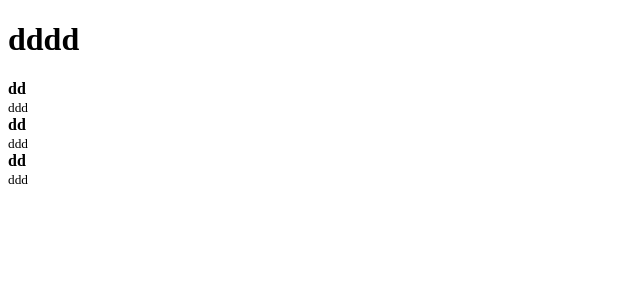
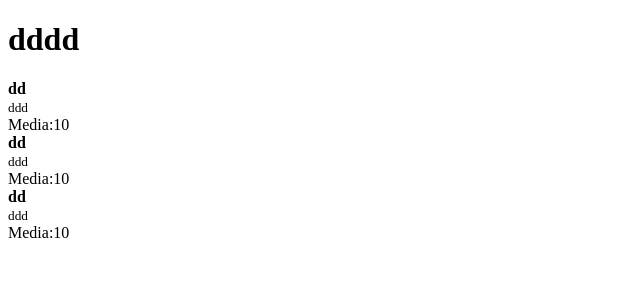
Before and after one commit to PauloJaka/estudos-react, a React app: page / in a window 1280 px wide. Shown: the top 300 px of the page, without its empty margins (0-640 px from the left). Built offline with nearby package versions, Linux system fonts and the light colour scheme.

Commit message:
instalação e tipagem do propTypes e testes

```diff
--- a/package.json
+++ b/package.json
@@ -23,6 +23,7 @@
     "webpack-dev-server": "^4.15.1"
   },
   "dependencies": {
+    "prop-types": "^15.8.1",
     "react": "17.0.2",
     "react-dom": "17.0.2"
   }
--- a/src/App.js
+++ b/src/App.js
@@ -5,9 +5,12 @@ function App () {
     return (
     <>
         <h1>dddd</h1>
-        <Post title="Titulo 01" />
-        <Post />
-        <Post />
+        <Post
+        title="Titulo 01"
+        subtitle ="titulo 02"
+        likes = {20}/>
+        <Post likes = {20} />
+        <Post likes = {20}/>
 
     </>
     );
--- a/src/Post.js
+++ b/src/Post.js
@@ -1,11 +1,17 @@
 import React from "react";
+import PropTypes from "prop-types";
 
 export default function Post(props) {
-    console.log(props)
     return(
         <article>
             <strong>dd</strong><br />
             <small>ddd</small>
+            <br />
+            Media:{props.likes/2}
         </article>
     );
 }
+
+Post.propTypes = {
+    likes: PropTypes.number.isRequired,
+};
```
Also changed, not shown: 1 other file (tests, documents, lock files or other folders).
